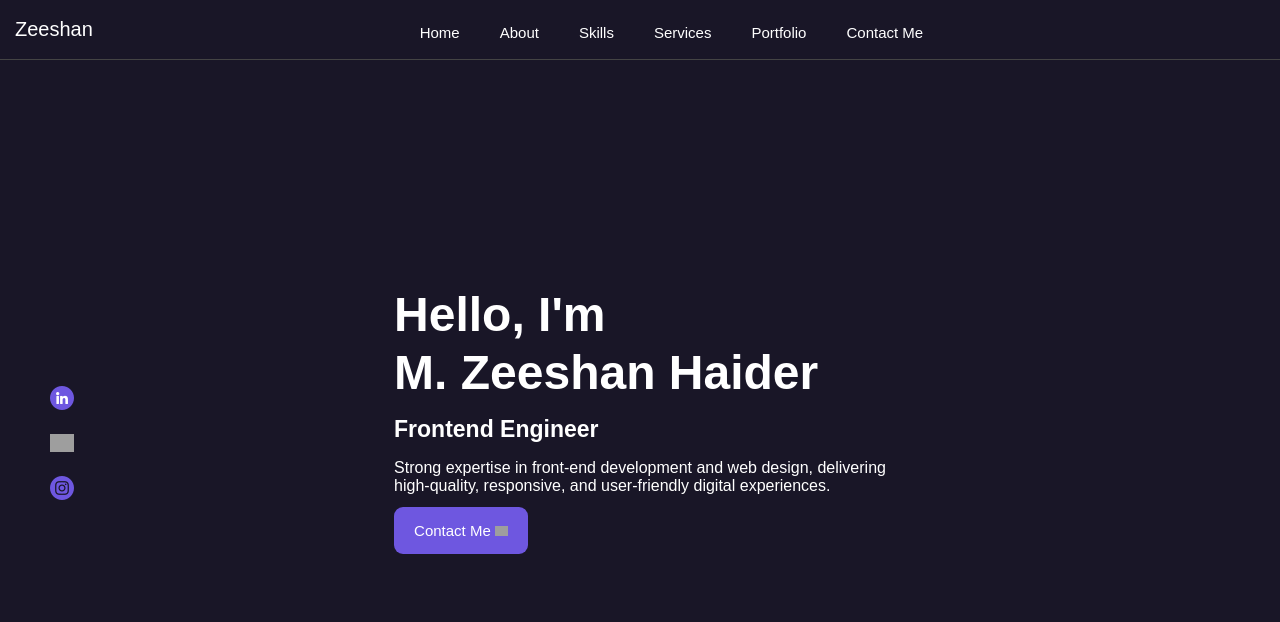
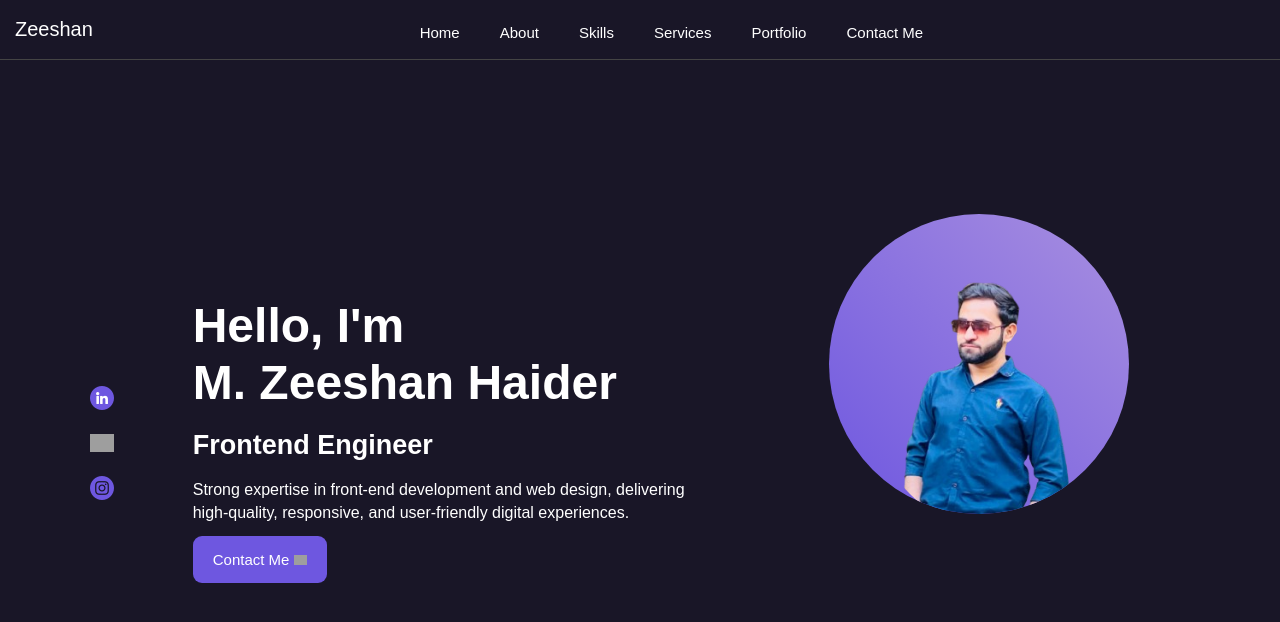
Before and after one commit to zh012948/frontend-portfolio, a React (Vite) app: page / in a window 1280 px wide. Shown: the top 622 px of the page. Built offline with nearby package versions, Linux system fonts and the light colour scheme; grey boxes are pictures that could not be loaded; some icons are missing.

Commit message:
Hero Section Ready

```diff
--- a/src/components/BlobImage.jsx
+++ b/src/components/BlobImage.jsx
@@ -10,4 +10,5 @@ const App = () => {
     );
 };
 
+
 export default App;
--- a/src/components/HeroSection.jsx
+++ b/src/components/HeroSection.jsx
@@ -44,7 +44,7 @@ export default function HeroSection() {
                 </div>
 
                 <div className="blob-image">
-                    {/* <BlobImage /> */}
+                    <BlobImage />
                 </div>
 
             </div>
--- a/src/styles/BlobImage.css
+++ b/src/styles/BlobImage.css
@@ -4,10 +4,10 @@
 
 .blob-container {
     margin-top: 50px;
-    position: relative;
-    display: inline-block;
-    width: 230px;
-    height: 210px;
+    /* position: relative; */
+    /* display: inline-block; */
+    width: 300px;
+    height: 300px;
     background: linear-gradient(45deg, #6E57E0, #A88FE0);
     border-radius: 50% 50% 50% 50%;
     overflow: hidden;
@@ -15,17 +15,14 @@
 }
 
 .blob-image {
-    position: absolute;
+    position: relative;
     display: block;
-    top: 23px;
+    top: 20px;
     width: 100%;
     height: 100%;
     border-radius: 40% 60% 50% 70%;
+    left: 32px;
+    transform: translateY(24px);
+    width: 370px;
     object-fit: cover;
 }
-
-.blob-image img {
-    left: 19px;
-    width: 320px;
-    transform: translateY(14px);
-}
--- a/src/styles/HeroSection.css
+++ b/src/styles/HeroSection.css
@@ -7,9 +7,10 @@
 .hero-container {
     display: flex;
     position: relative;
-    justify-content: center;
+    justify-content: space-evenly;
     align-items: center;
     padding-top: 120px;
+    margin-left: 80px;
     height: 90vh;
     /* width: 90%; */
 }
@@ -24,6 +25,8 @@
     align-items: center;
     justify-content: center;
     padding-left: 50px;
+    margin-left: 40px;
+    margin-right: 40px;
     gap: 20px;
     z-index: 99;
     height: 100vh;
@@ -48,14 +51,16 @@
 
 .content-container {
     position: relative;
+    margin-top: 40px;
+    line-height: 1.4;
 }
 
 .content-container .job-title {
-    font-size: 23px;
-    /* color: #BCBAC4; */
+    font-size: 27px;
     line-height: 25px;
     font-weight: 700;
     line-height: 2.5;
+
 }
 
 .briefing {
```
